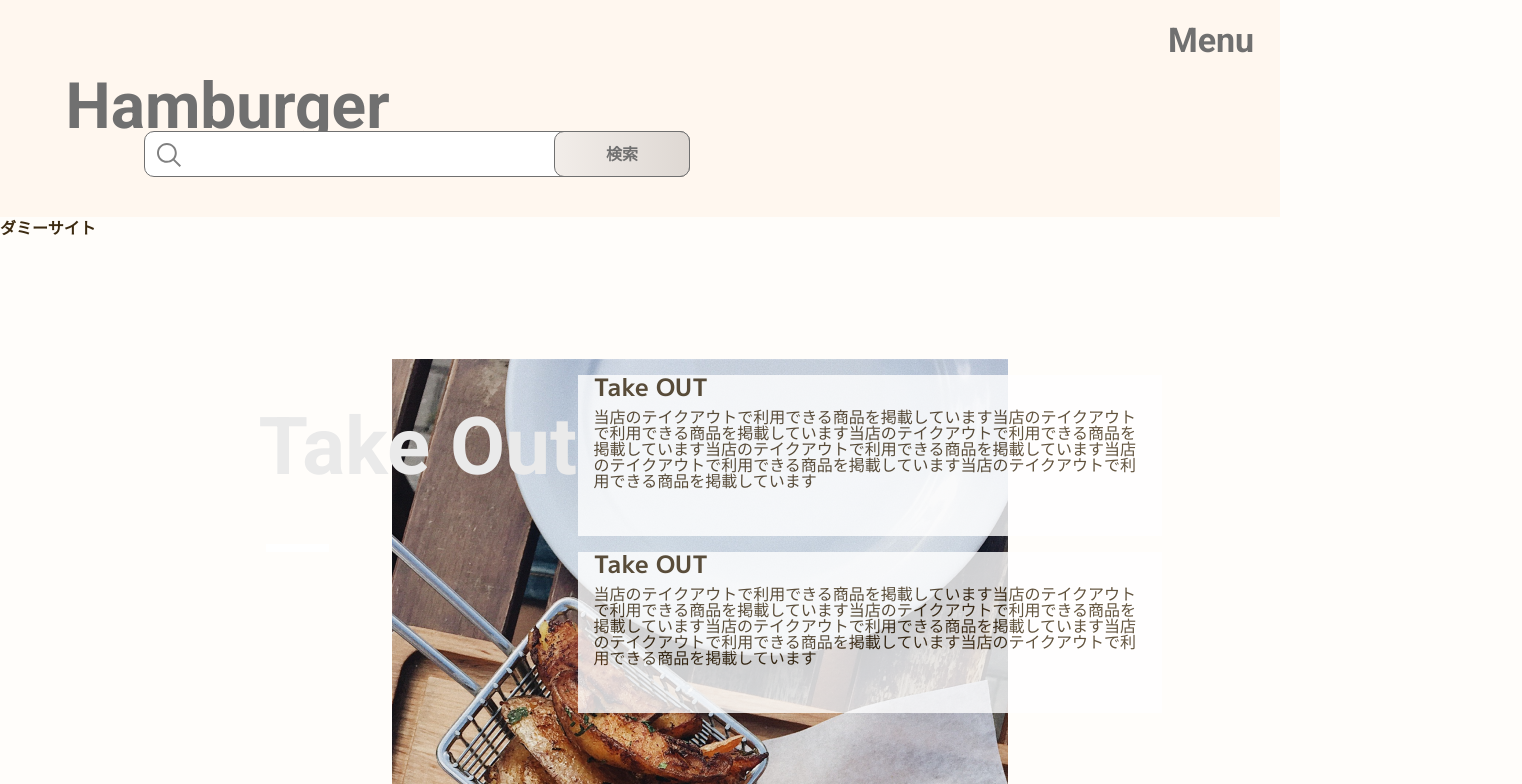
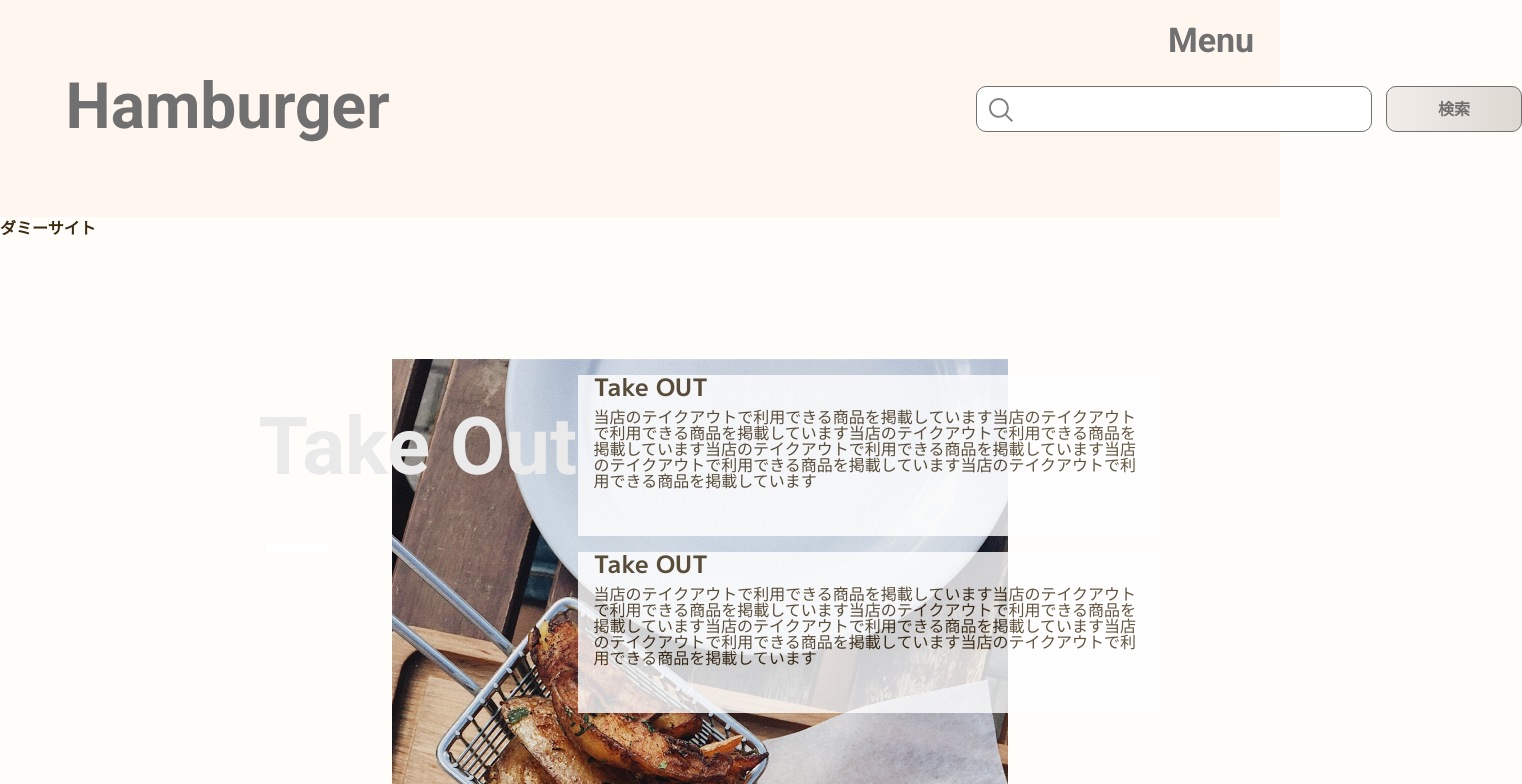
Before and after one commit to step07201985/BurgerGallery, a plain HTML site: page index.html in a window 1280 px wide. Shown: the top 784 px of the page, 1522 px wide, since content can reach past the window. Drawn offline with nearby package versions, Linux system fonts and the light colour scheme; some packages are replaced by stand-ins of ours; files that its build step writes are made by us from their sources; files whose address does not match are found by name; a web font is replaced by a local one.

Commit message:
fix: 検索フォームのPCサイズスタイルを調整し、ボタンと入力フィールドの位置を修正

```diff
--- a/scss/object/component/_search.scss
+++ b/scss/object/component/_search.scss
@@ -29,17 +29,15 @@
         align-items: center;
         left: 144px;
         top: 131px;
-
-
     }
 
     // PCサイズ
     @include mixin.breakpoint(pc) {
-        min-width: 546px;
+        position: absolute;
+        left: 976px;
+        top: 86px;
+        max-width: 546px;
         height: 46px;
-        margin-bottom: 85px;
-        margin-right: 31px;
-
     }
 
     &__input {
@@ -82,9 +80,24 @@
 
         // PCサイズ
         @include mixin.breakpoint(pc) {
-            min-width: 546px;
+            box-sizing: border-box;
+            position: absolute;
+            left: 0;
+            top: 0;
+            width: 396px;
             height: 46px;
+            background: vars.$color-text-overlay; //#FFFFFF
+            border: 1px solid vars.$color-text-heading; //#707070
             border-radius: 10px;
+            outline: none;
+            font-size: 16px;
+            line-height: 24px;
+            color: #333;
+            padding-left: 42px;
+            background-image: url(../images/mushimegane.svg);
+            background-repeat: no-repeat;
+            background-size: 24px 24px;
+            background-position: 12px 11px;
         }
     }
 
@@ -114,6 +127,23 @@
             justify-content: center;
         }
 
+        // PCサイズ
+        @include mixin.breakpoint(pc) {
+            box-sizing: border-box;
+            position: absolute;
+            left: 410px;
+            top: 0;
+            width: 136px;
+            height: 46px;
+            border: 1px solid vars.$color-text-heading; //#707070
+            border-radius: 10px;
+            background: linear-gradient(90deg, vars.$color-bg-sidebar 0%, vars.$greige-pale 100%);
+            display: flex;
+            align-items: center;
+            justify-content: center;
+            cursor: pointer;
+            }
+
         // 検索 文字
         &-text {
             @include typography.m-plus-1p-bold; // M+ 1p Bold
```
